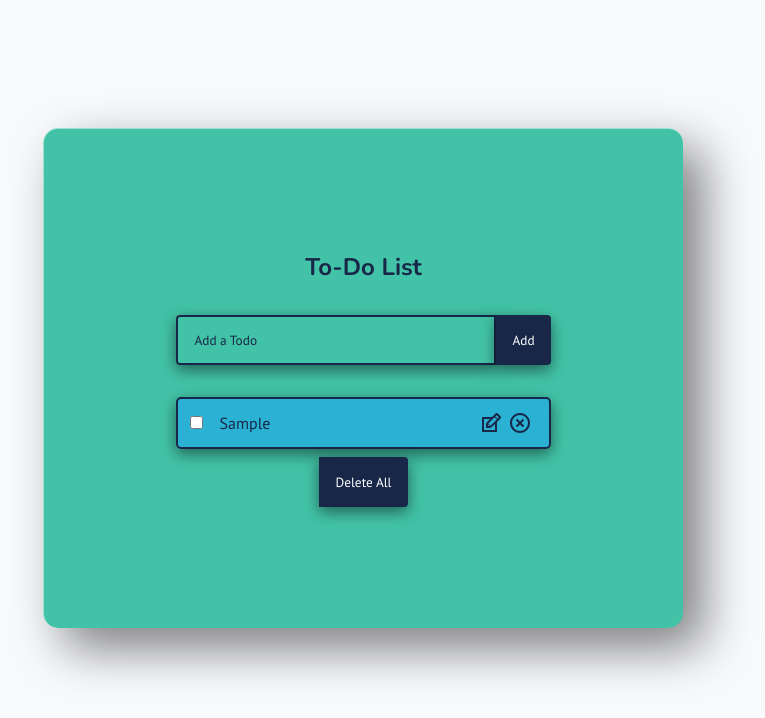
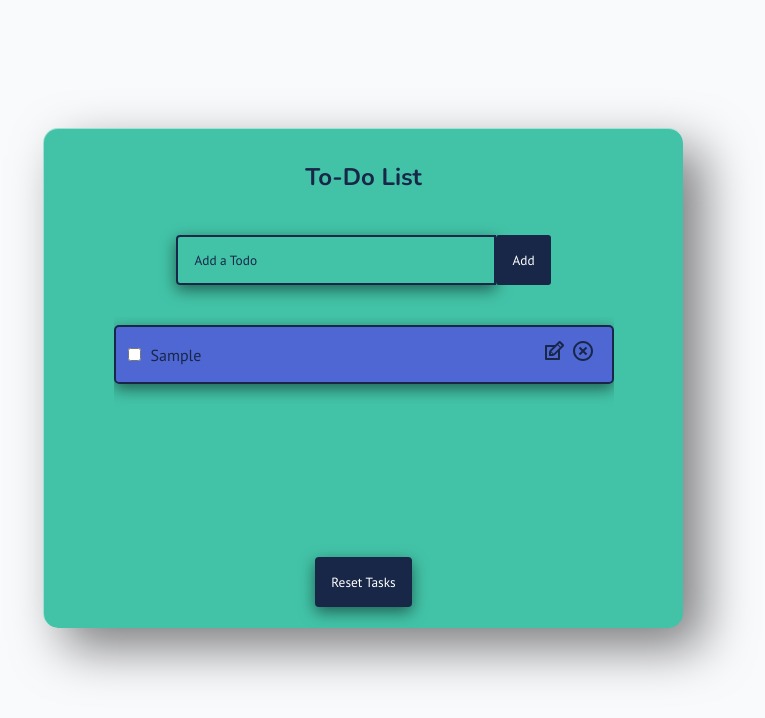
Before and after one commit to harsh-vador/TODO, a React (Create React App) app: page / in a window 1280 px wide. Both pictures are taken after typing "Sample" into the empty fields and a click on the button "Add". Shown: the top 718 px of the page, without its empty margins (277-1042 px from the left). Built offline with nearby package versions, Linux system fonts and the light colour scheme; the HTML template or start-up script is replaced by a standard one.

Commit message:
(refactor) : code improved (#5)

```diff
--- a/src/App.css
+++ b/src/App.css
@@ -34,6 +34,8 @@
 }
 
 .todo-app {
+  height: 10px;
+
   position: relative;
   display: flex;
   flex-wrap: wrap;
@@ -89,7 +91,8 @@
 .todo-button {
   padding: 16px;
   border: none;
-  border-radius: 0 4px 4px 0;
+  margin-top: 10px;
+  border-radius: 4px;
   cursor: pointer;
   outline: none;
   background-color: #182748;
@@ -100,13 +103,24 @@
 .todo-button.edit {
   padding: 16px 22px;
 }
-
+.todo-button-add{
+  padding: 16px;
+  border: none;
+  margin-top: 10px;
+  border-radius: 3px;
+  cursor: pointer;
+  outline: none;
+  background-color: #182748;
+  color: #fff;
+}
 .todo-container {
   display: flex;
   flex-direction: row;
   position: relative;
 }
-
+.todo{
+  display: -webkit-inline-box;
+}
 .todo-row {
   display: flex;
   justify-content: space-between;
@@ -118,7 +132,6 @@
   border: 2px solid;
   padding: 12px;
   border-radius: 5px;
-  width: 90%;
   box-shadow: 0 5px 15px rgba(0, 0, 0, 0.5);
 }
 
@@ -138,10 +151,11 @@
 }
 
 .icons {
-  display: flex;
+  display: flex-end;
   align-items: center;
   font-size: 24px;
   cursor: pointer;
+  right:0 ;
 }
 
 .edit-icon,
@@ -151,14 +165,19 @@
 }
 
 .delete-icon:hover {
-  font-size: larger;
   color: #182748;
 }
-.edit-icon:hover {
-  font-size: larger;
+
+.todo-content {
+  align-self: center;
+  max-width: 350px;
+  margin-left: 10px;
 }
-.todo-content {
-  margin-right: 12rem;
+
+.todo-list{
+  height: 230px;
+  width: 500px;
+  overflow-y: scroll;
 }
 
 @media (min-width: 320px) and (max-width: 650px) {
--- a/src/components/Todo.js
+++ b/src/components/Todo.js
@@ -31,6 +31,7 @@
             className={todo.isComplete ? "todo-row complete" : "todo-row"}
             key={index}
           >
+            <div className="todo">
               <input type="checkbox" onClick={() => deleteCheckBox(todo.id)} />
               <div
                 className="todo-content"
@@ -38,6 +39,7 @@
                 onClick={() => deleteCheckBox(todo.id)}
               >
                 {todo.text}
+              </div>
             </div>
             <div className="icons">
               <TiEdit
--- a/src/components/TodoForm.js
+++ b/src/components/TodoForm.js
@@ -37,7 +37,7 @@
       />
       <button
         onClick={handleSubmit}
-        className={props.edit ? "todo-button edit" : "todo-button"}
+        className={props.edit ? "todo-button edit" : "todo-button-add"}
       >
         {props.edit ? "Update" : "Add"}
       </button>
--- a/src/components/TodoList.js
+++ b/src/components/TodoList.js
@@ -17,7 +17,6 @@
   useEffect(() => {
     localStorage.setItem(LOCAL_STORAGE_KEY, JSON.stringify(todos));
   }, [todos]);
-
   const validateinput = (todo) => !todo || /^\s*$/.test(todo);
 
   const addTodo = (todo) => {
@@ -41,7 +40,6 @@
   const removeTodo = (id) => {
     setTodos((todo) => todo.filter((t) => t.id !== id));
   };
-
   const completeTodo = (id) => {
     const updatedTodos = todos.map((todo) => {
       if (todo.id === id) {
@@ -59,15 +57,19 @@
     <div className="todo-context">
       <h1>To-Do List</h1>
       <TodoForm onSubmit={addTodo} />
+      <div className="todo-list">
         <Todo
           todos={todos}
           completeTodo={completeTodo}
           removeTodo={removeTodo}
           updateTodo={updateTodo}
         />
+      </div>
+      {todos.length ? (
         <button className="todo-button" onClick={deleteAll}>
-        Delete All
+          Reset Tasks
         </button>
+      ) : null}
     </div>
   );
 }
```
Lines whose indentation alone changed are shown as unchanged.
